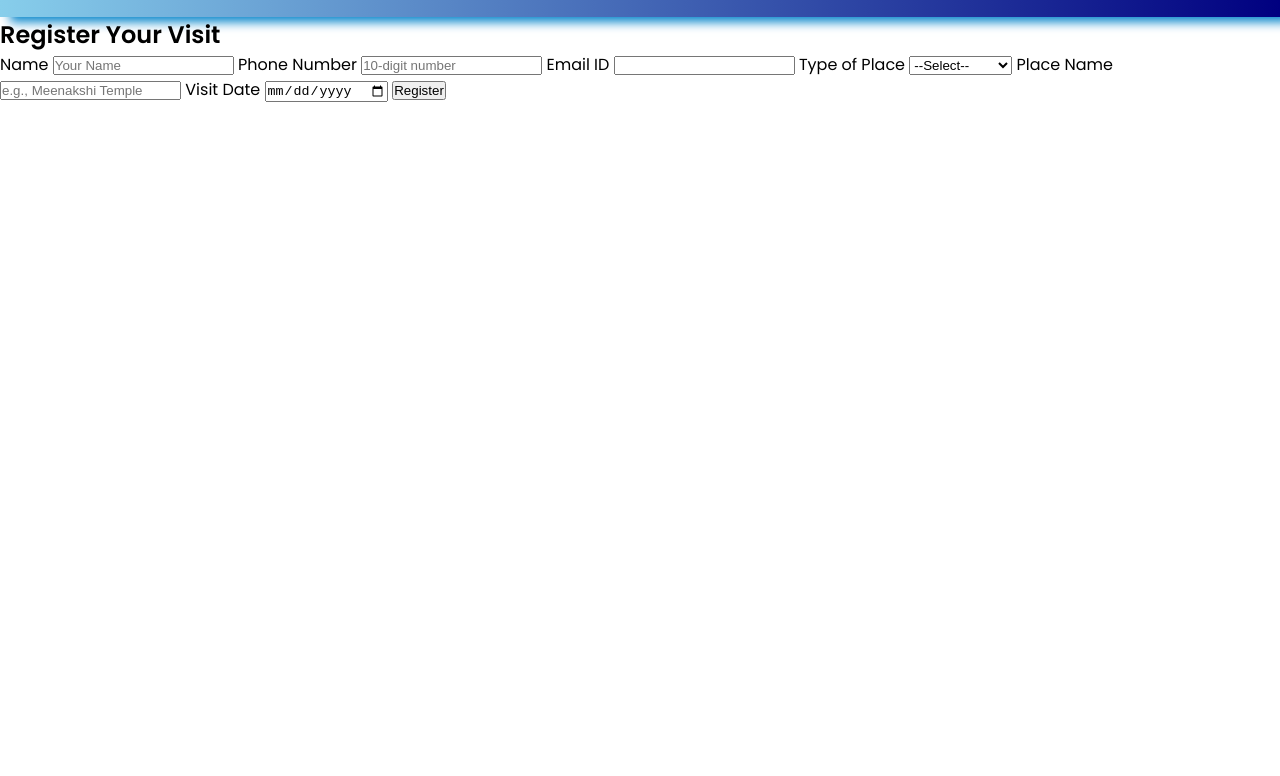
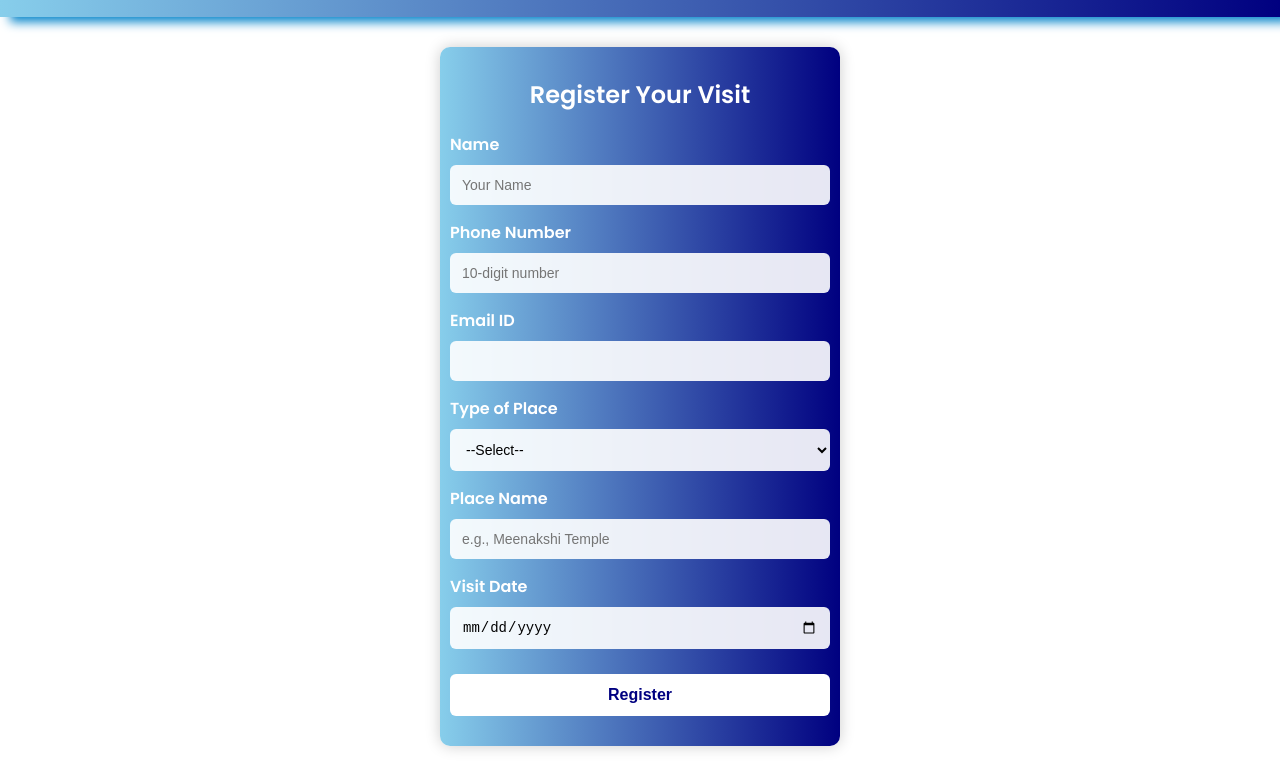
Before and after one commit to OLIMA27/WonderAtlas, a plain HTML site: page register.html in a window 1280 px wide. Shown: the part 71-847 px from the top of the page. Before the commit the page ends 800 px from the top, so only its background shows below. Drawn offline with Linux system fonts and the light colour scheme.

Commit message:
Update place.css

```diff
--- a/place.css
+++ b/place.css
@@ -202,6 +202,67 @@ section h2 {
     margin-bottom: 30px;
     height: 380px;
 }
+/* register */
+
+.register-form {
+  background: linear-gradient(to right, skyblue, navy);
+  padding: 30px 10px;
+  margin: 30px auto;
+  border-radius: 10px;
+  box-shadow: 0 0 15px rgba(0, 0, 0, 0.2);
+  width: 100%;
+  max-width: 400px;
+  font-family: 'Poppins', sans-serif;
+  color: white;
+  box-sizing: border-box;
+}
+
+.register-form h2 {
+  text-align: center;
+  margin-bottom: 20px;
+  color: white;
+}
+
+.register-form label {
+  display: block;
+  margin-top: 15px;
+  font-weight: 600;
+  color: white;
+}
+
+.register-form input,
+.register-form select {
+  display: block;
+  width: 100%;
+  padding: 12px;
+  margin-top: 8px;
+  border: none;
+  border-radius: 6px;
+  background-color: rgba(255, 255, 255, 0.9);
+  color: #000;
+  font-size: 14px;
+  box-sizing: border-box;
+}
+
+.register-form button {
+  width: 100%;
+  padding: 12px;
+  margin-top: 25px;
+  border: none;
+  border-radius: 6px;
+  background-color: #ffffff;
+  color: navy;
+  font-weight: bold;
+  font-size: 16px;
+  cursor: pointer;
+  transition: background-color 0.3s ease;
+  box-sizing: border-box;
+}
+
+.register-form button:hover {
+  background-color: #f0f0f0;
+}
+
 
 /* temple style */
 .temple h1 {
```
